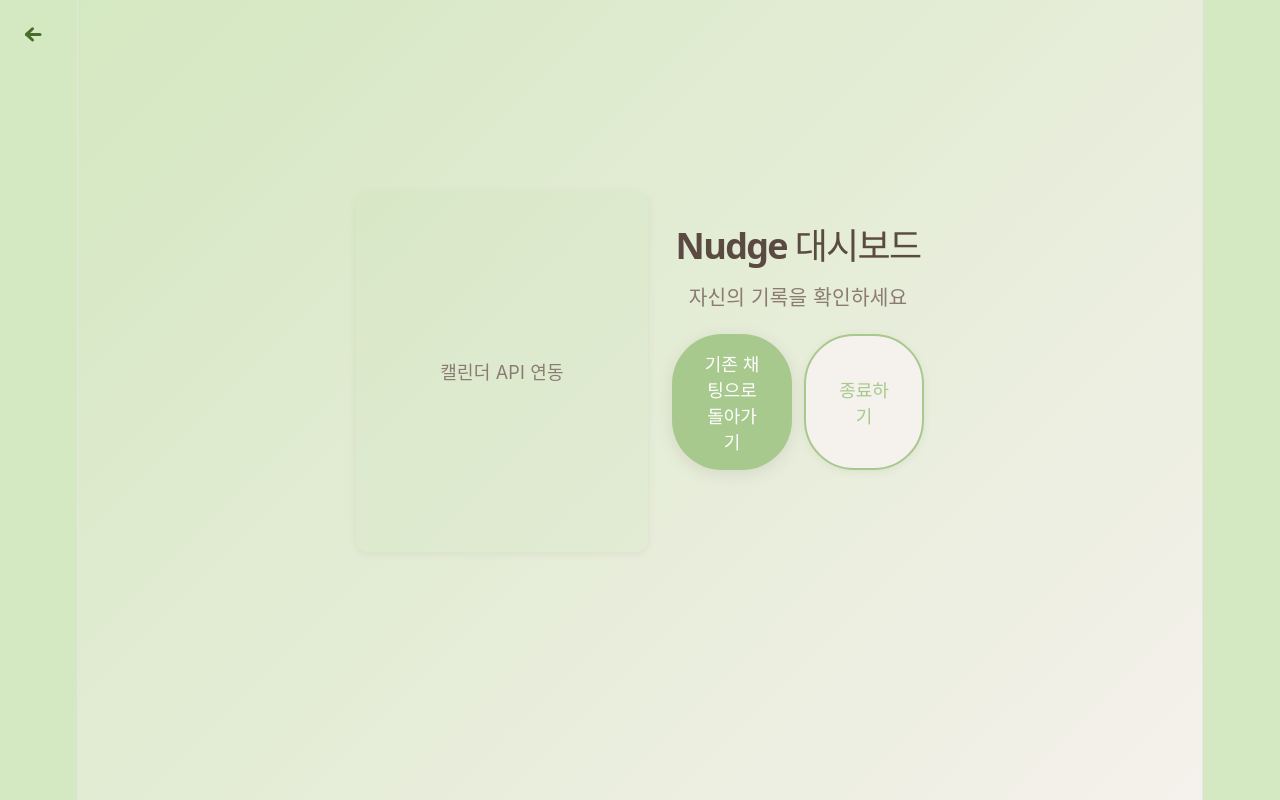
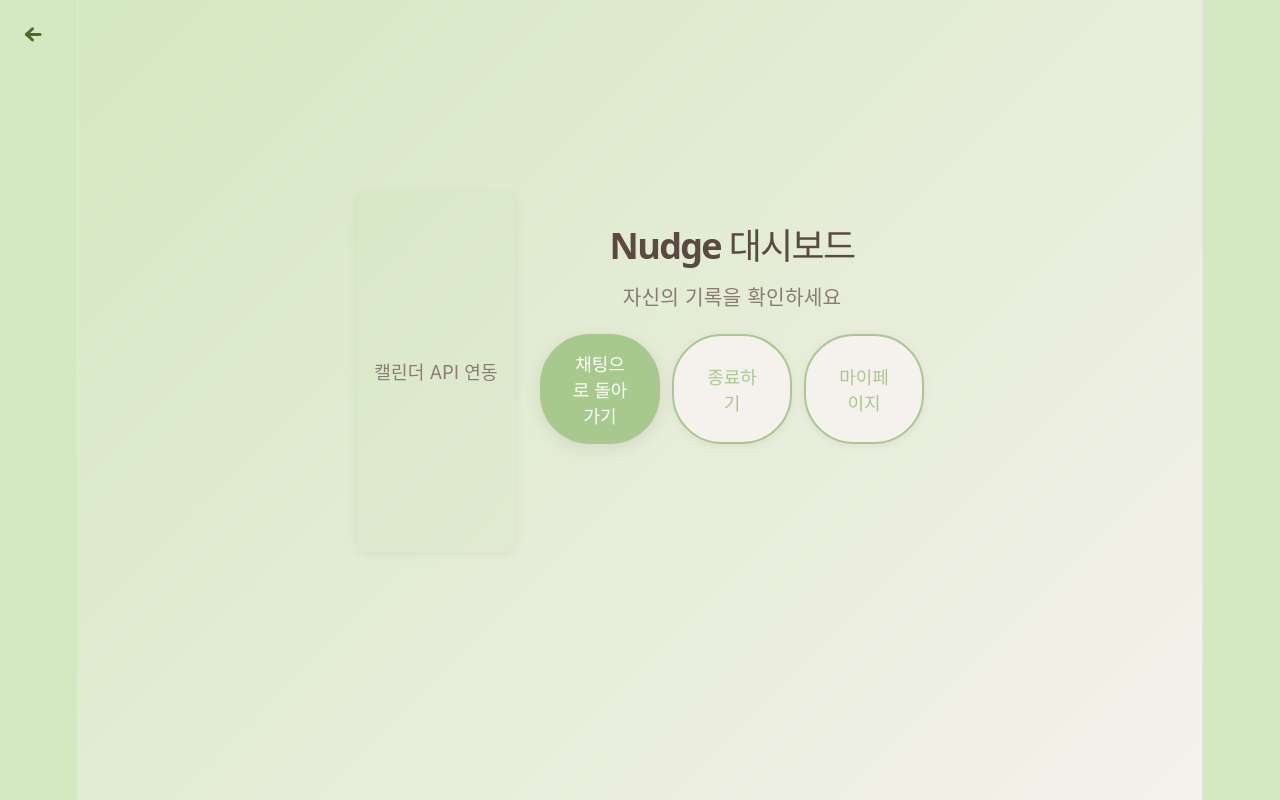
Before and after one commit to ghdtjdud/OSS_Nudge, a React (Vite) app: page /dashboard in a window 1280 px wide. Built offline with nearby package versions, Linux system fonts and the light colour scheme; the HTML template or start-up script is replaced by a standard one.

Commit message:
마이페이지 이동 버튼 추가

```diff
--- a/src/pages/DashboardPage.jsx
+++ b/src/pages/DashboardPage.jsx
@@ -17,6 +17,10 @@ export default function DashboardPage() {
     navigate('/')
   }, [navigate])
 
+  const handleGoMyPage = () => {
+  navigate('/mypage')
+}
+
   return (
     <PageLayout>
       <div className="dashboard-page container">
@@ -29,8 +33,9 @@ export default function DashboardPage() {
           <p className="subtitle text-center">자신의 기록을 확인하세요</p>
 
           <div className="dashboard-actions">
-            <Button onClick={handleReturnChat} variant="primary">기존 채팅으로 돌아가기</Button>
+            <Button onClick={handleReturnChat} variant="primary">채팅으로 돌아가기</Button>
             <Button onClick={handleExit} variant="secondary">종료하기</Button>
+            <Button onClick={handleGoMyPage} variant="secondary">마이페이지</Button>
           </div>
         </div>
       </div>
```
